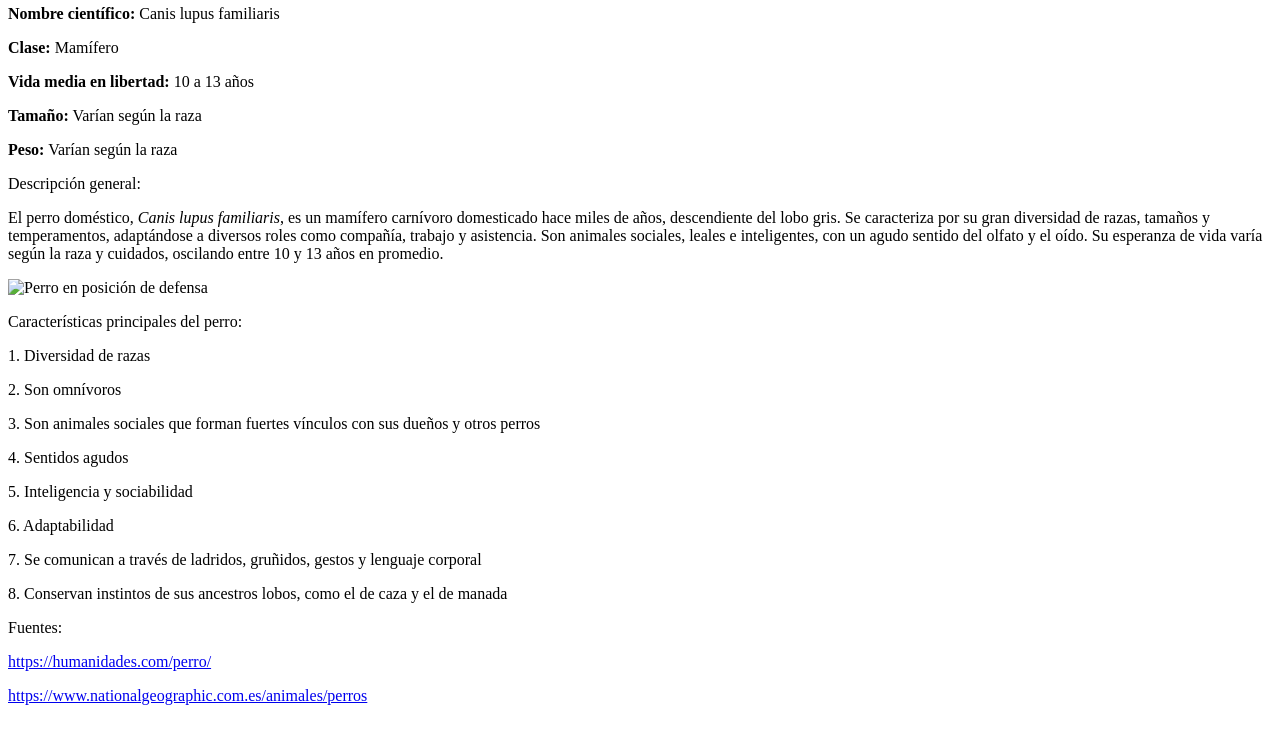
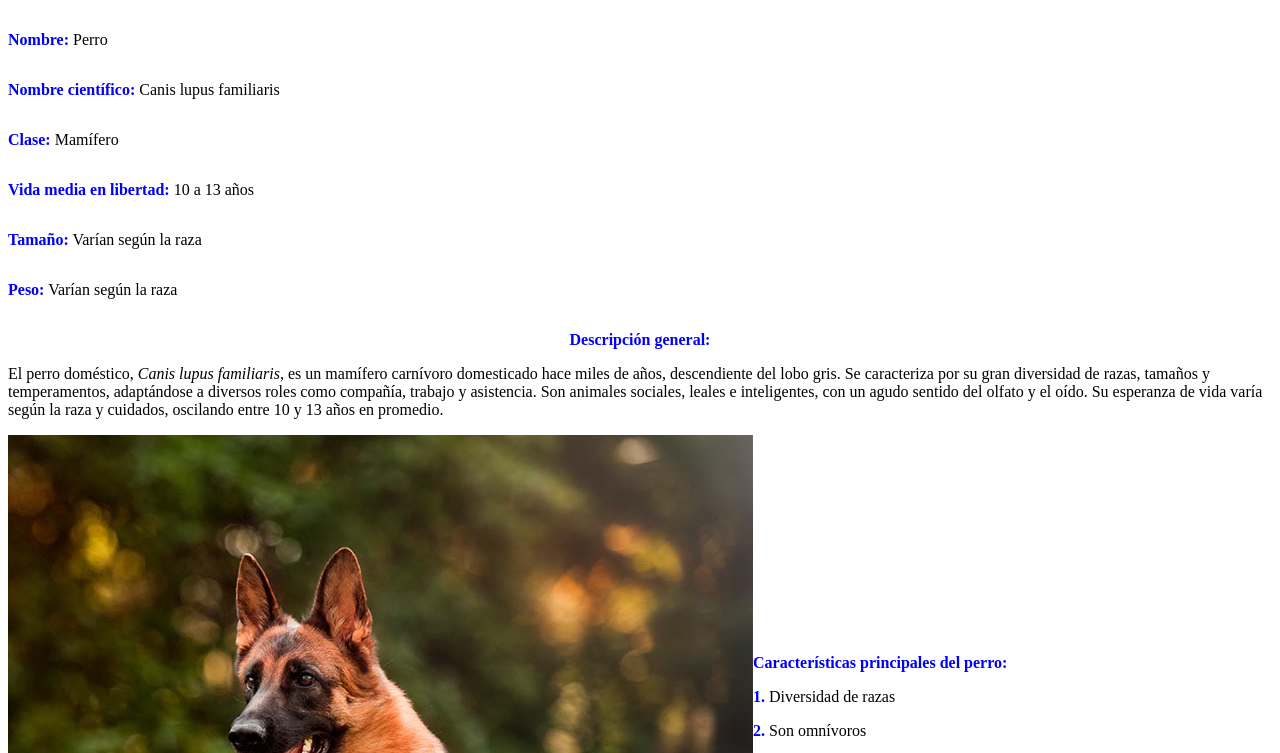
Before and after one commit to ALEJITA47/proyecttotaller2.github.io, a plain HTML site: page index.html in a window 1280 px wide. Shown: the part 79-832 px from the top of the page. Before the commit the page ends 800 px from the top, so only its background shows below. Drawn offline with Linux system fonts and the light colour scheme.

Commit message:
se agrega styles.css

```diff
--- a/index.html
+++ b/index.html
@@ -4,6 +4,7 @@
     <meta charset="UTF-8">
     <meta name="viewport" content="width=device-width, initial-scale=1.0">
     <title>Perro</title>
+    <link rel="stylesheet" href="styles.css">
 </head>
 <body>
     <p class="color-encabezado negrita-encabezado tamaño-encabezado">Perro</p>
--- /dev/null
+++ b/styles.css
@@ -0,0 +1,104 @@
+body {
+
+    .contenedor2 {
+        display:flex;
+        align-items: flex-start;
+
+    }
+
+    .texto-alineado2 {
+      display: flex;
+      flex-direction: column;
+      text-align: left;
+  }
+  /* Cambios de estilo en el encabezado */
+  .color-encabezado {
+    color: blue;
+  }
+  .negrita-encabezado {
+    font-weight: bold;
+  }
+  .tamaño-encabezado {
+    font-size: 30px
+  }
+
+  /* Cambios de estilo en la las caracteristicas principales del perro */
+  .texto-azul {
+    color: blue;
+  }
+  .font-weight {
+    font-weight: bold;
+  }
+  /* Cambios de estilo en la las las caracteristicas iniciales */
+  .nombre {
+    color: blue;
+    font-weight: bold;
+  }
+
+  .nombre-científico {
+    color: blue;
+    font-weight: bold;
+  }
+  .clase {
+    color: blue;
+    font-weight: bold;
+  }
+
+  .vida-media {
+    color: blue;
+    font-weight: bold;
+  }
+  .tamaño{
+    color: blue;
+    font-weight: bold;
+  }
+
+  .peso {
+    color: blue;
+    font-weight: bold;
+  }
+
+  /* Cambios de estilo en la descripcion */
+  .color-desc {
+    color: blue;
+  }
+  .negrita{
+    font-weight: bold
+  }
+
+  .alineacion{
+    text-align: center
+  }
+  /* Cambios de estilo en la fuente */
+  .color-fuente {
+    color: blue;
+  }
+  .negrita-fuente{
+    font-weight: bold
+  }
+  .imagen {
+    width: 600px; /* Imagen más grande */
+    height: auto;
+    border-radius: 10px;
+    margin-left: 30px; /* Espacio entre texto e imagen */
+  }
+      .contenedor {
+          display: flex;
+          align-items: center;
+        }
+        .imagen-alineada {
+          max-width: 200px;
+          margin-right: 20px;
+      }
+      .texto-alineado {
+          display: flex;
+          flex-direction: column;
+      }
+
+        .rounded float-start {
+          max-width: 200px;
+          margin-right: 20px;
+      }
+
+
+      }
```
Also changed, not shown: img/hus.jpg (added), img/perrodefensa.jpg (added).
